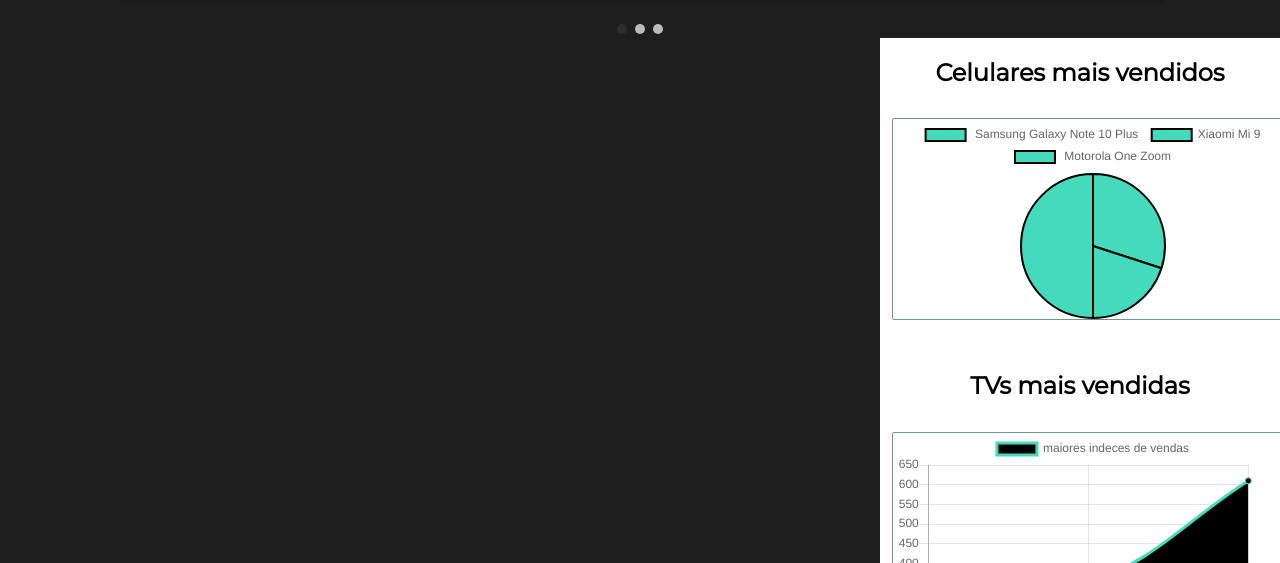
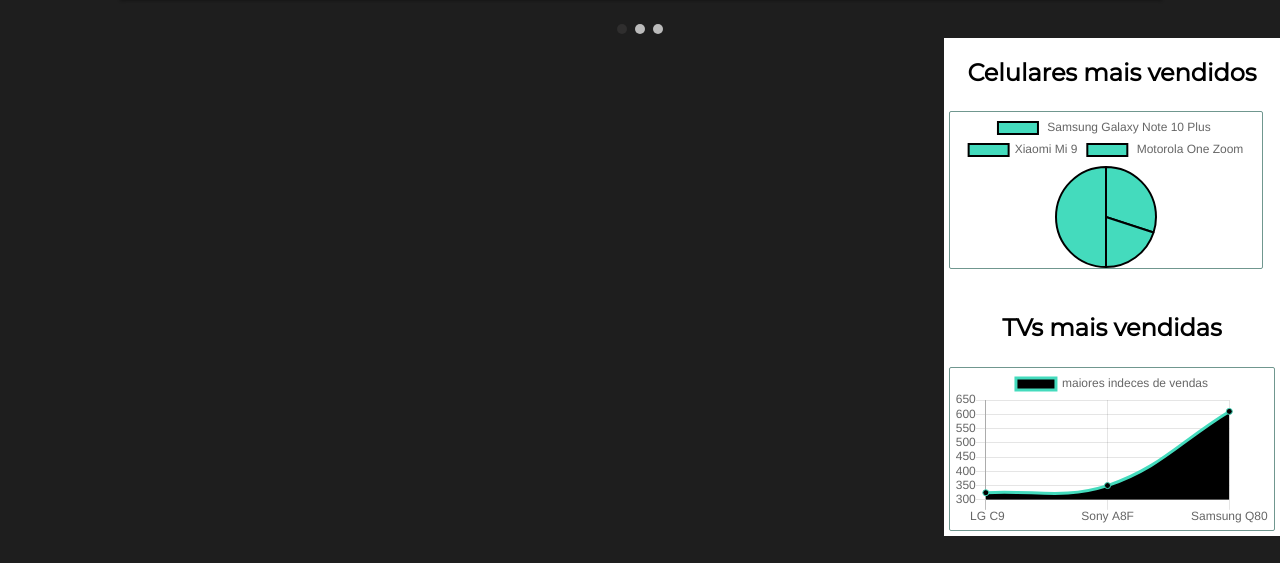
Before and after one commit to FagneFarias/Comercio-Eletronico, a plain HTML site: page index.html in a window 1280 px wide. Shown: the part 527-1090 px from the top of the page. Drawn offline with nearby package versions, Linux system fonts and the light colour scheme.

Commit message:
ajustando width do gráfico

```diff
--- a/css/estiloHome.css
+++ b/css/estiloHome.css
@@ -230,7 +230,7 @@ body{
 }
 
 #grafico canvas{
-    margin: 12px;
+    margin: 5px;
     border: 1px solid #70978f;
     border-radius: 2px;
 }
--- a/index.html
+++ b/index.html
@@ -86,7 +86,7 @@
                 <!--GRÁFICOS-->
                 <div id="grafico_conteiner">
 
-                    <div id="grafico" style="width: 400px;">
+                    <div id="grafico" style="width: 480;" >
                                             <h1>Celulares mais vendidos</h1>
                         <canvas id="grafLinhas">
 
```
Also changed, not shown: script/home.js (+5 -4 lines).
